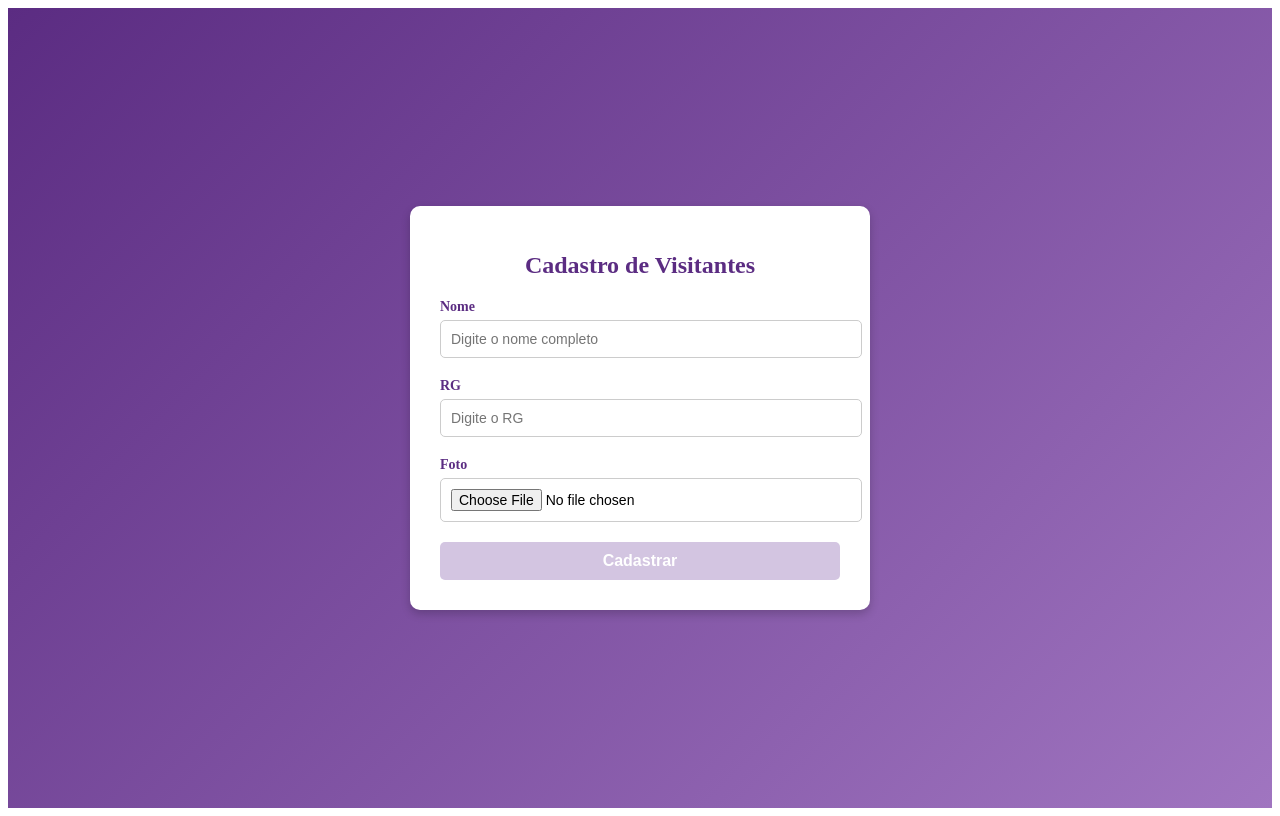
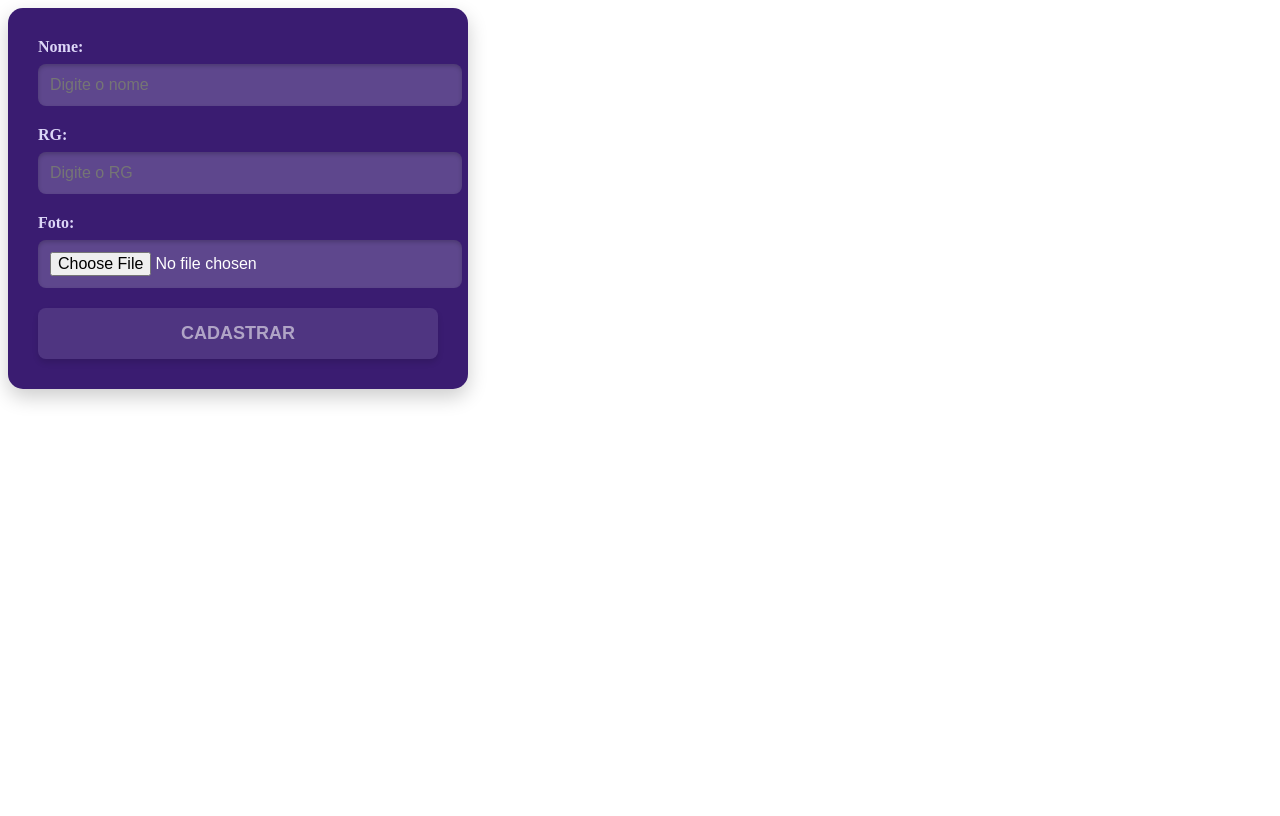
Before and after one commit to Kayuan165/TCCfront, an Angular app: page /create in a window 1280 px wide. Built offline with nearby package versions, Linux system fonts and the light colour scheme.

Commit message:
Fix: Corrige funcionamento do botão "Cadastrar"

```diff
--- a/src/app/features/user/register/register.component.html
+++ b/src/app/features/user/register/register.component.html
@@ -1,52 +1,50 @@
-<div class="register-container">
-  <div class="register-card">
-    <h1>Cadastro de Visitantes</h1>
-    <form (ngSubmit)="onSubmit()" #registerForm="ngForm">
+<form [formGroup]="registerForm" (ngSubmit)="onSubmit()">
   <div class="form-group">
-        <label for="name">Nome</label>
+    <label for="name">Nome:</label>
     <input
+      id="name"
       type="text"
-          id="name"
-          name="name"
-          [(ngModel)]="user.name"
-          class="form-control"
-          placeholder="Digite o nome completo"
-          required
+      formControlName="name"
+      placeholder="Digite o nome"
     />
+    <div
+      *ngIf="
+        registerForm.get('name')?.invalid && registerForm.get('name')?.touched
+      "
+    >
+      <small *ngIf="registerForm.get('name')?.errors?.['required']"
+        >Nome é obrigatório</small
+      >
+      <small *ngIf="registerForm.get('name')?.errors?.['minlength']"
+        >Nome deve ter pelo menos 2 caracteres</small
+      >
+    </div>
   </div>
 
   <div class="form-group">
-        <label for="rg">RG</label>
-        <input
-          type="text"
-          id="rg"
-          name="rg"
-          [(ngModel)]="user.rg"
-          class="form-control"
-          placeholder="Digite o RG"
-          required
-        />
+    <label for="rg">RG:</label>
+    <input id="rg" type="text" formControlName="rg" placeholder="Digite o RG" />
+    <div
+      *ngIf="registerForm.get('rg')?.invalid && registerForm.get('rg')?.touched"
+    >
+      <small *ngIf="registerForm.get('rg')?.errors?.['required']"
+        >RG é obrigatório</small
+      >
+      <small *ngIf="registerForm.get('rg')?.errors?.['pattern']"
+        >RG deve conter apenas números</small
+      >
+    </div>
   </div>
 
   <div class="form-group">
-        <label for="photo">Foto</label>
-        <input
-          type="file"
-          id="photo"
-          name="photo"
-          (change)="onFileSelected($event)"
-          class="form-control"
-          accept="image/*"
-        />
+    <label for="photo">Foto:</label>
+    <input id="photo" type="file" (change)="onFileSelected($event)" />
+    <div *ngIf="!selectedFile && registerForm.get('photo')?.touched">
+      <small>Foto é obrigatória</small>
+    </div>
   </div>
 
-      <button
-        type="submit"
-        class="btn btn-primary"
-        [disabled]="!registerForm.valid"
-      >
+  <button type="submit" [disabled]="registerForm.invalid || !selectedFile">
     Cadastrar
   </button>
 </form>
-  </div>
-</div>
--- a/src/app/features/user/register/register.component.scss
+++ b/src/app/features/user/register/register.component.scss
@@ -1,73 +1,115 @@
-.register-container {
+body {
+  font-family: 'Arial', sans-serif;
+  margin: 0;
+  padding: 0;
+  height: 100vh;
   display: flex;
   justify-content: center;
   align-items: center;
-  height: 100vh;
-  background: linear-gradient(135deg, #5b2c82, #a075c0);
+  overflow: hidden;
+  background: linear-gradient(135deg, #7b4397, #dc2430);
+  animation: gradientBackground 8s ease infinite;
+  color: #fff;
 }
 
-.register-card {
-  background-color: #fff;
-  border-radius: 10px;
+form {
+  background-color: #3a1c71;
+  border-radius: 15px;
   padding: 30px;
   width: 100%;
   max-width: 400px;
-  box-shadow: 0px 4px 10px rgba(0, 0, 0, 0.2);
+  box-shadow: 0 8px 20px rgba(0, 0, 0, 0.2);
+  animation: fadeIn 0.8s ease-in-out;
+
+  h1 {
+    font-size: 24px;
     text-align: center;
-}
-
-.register-card h1 {
-  font-size: 24px;
-  color: #5b2c82;
     margin-bottom: 20px;
+    color: #e0e0e0;
   }
 
   .form-group {
     margin-bottom: 20px;
-  text-align: left;
-}
 
     label {
       display: block;
-  font-size: 14px;
       font-weight: bold;
-  margin-bottom: 5px;
-  color: #5b2c82;
+      margin-bottom: 8px;
+      color: #dcd6f7;
     }
 
-.form-control {
+    input[type='text'],
+    input[type='file'] {
       width: 100%;
-  padding: 10px;
-  font-size: 14px;
-  border: 1px solid #ccc;
-  border-radius: 5px;
+      padding: 12px;
+      border: none;
+      border-radius: 8px;
+      font-size: 16px;
+      background-color: #5e478d;
+      color: #fff;
+      box-shadow: inset 0 2px 4px rgba(0, 0, 0, 0.2);
+      transition: all 0.3s ease;
+
+      &:focus {
         outline: none;
-  transition: border-color 0.3s;
+        background-color: #8561c5;
+        box-shadow: 0 0 0 2px #dcd6f7;
+      }
     }
 
-.form-control:focus {
-  border-color: #5b2c82;
-  box-shadow: 0px 0px 5px rgba(91, 44, 130, 0.5);
+    small {
+      display: block;
+      margin-top: 5px;
+      color: #f48fb1;
+    }
   }
 
   button {
     width: 100%;
-  padding: 10px;
-  font-size: 16px;
+    padding: 15px;
+    border: none;
+    border-radius: 8px;
+    background-color: #8e44ad;
+    color: #fff;
+    font-size: 18px;
     font-weight: bold;
-  color: #fff;
-  background-color: #5b2c82;
-  border: none;
-  border-radius: 5px;
+    text-transform: uppercase;
     cursor: pointer;
-  transition: background-color 0.3s;
+    transition: all 0.3s ease;
+    box-shadow: 0 4px 6px rgba(0, 0, 0, 0.2);
+
+    &:hover {
+      background-color: #732d91;
+      box-shadow: 0 6px 12px rgba(0, 0, 0, 0.3);
     }
 
-button:hover {
-  background-color: #431a60;
+    &:disabled {
+      background-color: #5e478d;
+      cursor: not-allowed;
+      opacity: 0.6;
+    }
+  }
 }
 
-button:disabled {
-  background-color: #d3c5e1;
-  cursor: not-allowed;
+@keyframes fadeIn {
+  from {
+    opacity: 0;
+    transform: scale(0.9);
   }
+  to {
+    opacity: 1;
+    transform: scale(1);
+  }
+}
+
+@keyframes gradientBackground {
+  0% {
+    background: linear-gradient(135deg, #7b4397, #dc2430);
+  }
+  50% {
+    background: linear-gradient(135deg, #42275a, #734b6d);
+  }
+  100% {
+    background: linear-gradient(135deg, #7b4397, #dc2430);
+  }
+}
--- a/src/app/features/user/register/register.component.ts
+++ b/src/app/features/user/register/register.component.ts
@@ -8,6 +8,7 @@ import {
 } from '@angular/forms';
 import { UserService } from '../services/user.service';
 import { CommonModule } from '@angular/common';
+import { User } from '../../../shared/Interfaces/user.interface';
 
 @Component({
   selector: 'app-register',
@@ -22,31 +23,39 @@ export class RegisterComponent {
   user = {
     name: '',
     rg: '',
-    photo: null as File | null,
+    photo: null,
   };
-
   constructor(private fb: FormBuilder, private userService: UserService) {
     this.registerForm = this.fb.group({
-      name: ['', [Validators.required, Validators.minLength(3)]],
-      rg: ['', [Validators.required, Validators.minLength(9)]],
+      name: ['', [Validators.required, Validators.minLength(2)]],
+      rg: ['', [Validators.required, Validators.pattern(/^\d+$/)]],
+      photo: [null, Validators.required],
     });
   }
 
-  onFileSelected(event: Event): void {
+  onFileSelected(event: Event) {
     const input = event.target as HTMLInputElement;
-    if (input.files && input.files[0]) {
-      const file = input.files[0];
-      console.log('Arquivo selecionado', file.name);
-      this.user.photo = file;
+    if (input?.files && input.files[0]) {
+      this.selectedFile = input.files[0];
+      this.registerForm.patchValue({ photo: this.selectedFile.name });
     }
   }
+  onSubmit(): void {
+    console.log('Formulário:', this.registerForm.value);
+    console.log('Valid:', this.registerForm.valid);
+    console.log('Errores:', this.registerForm.errors);
 
-  onSubmit() {
     if (this.registerForm.valid && this.selectedFile) {
+      const user: User = {
+        name: this.registerForm.get('name')?.value,
+        rg: this.registerForm.get('rg')?.value,
+        photo: this.selectedFile,
+      };
+
       const formData = new FormData();
-      formData.append('name', this.registerForm.get('name')?.value);
-      formData.append('rg', this.registerForm.get('rg')?.value);
-      formData.append('photo', this.selectedFile);
+      formData.append('name', user.name);
+      formData.append('rg', user.rg);
+      formData.append('photo', user.photo);
 
       this.userService.register(formData).subscribe(
         (response) => {
@@ -56,6 +65,9 @@ export class RegisterComponent {
           console.error('Erro ao cadastrar usuário', error);
         }
       );
+    } else {
+      console.error('Formulário inválido ou arquivo não selecionado');
+      console.log(this.registerForm.errors);
     }
   }
 }
```
Lines whose indentation alone changed are shown as unchanged.
